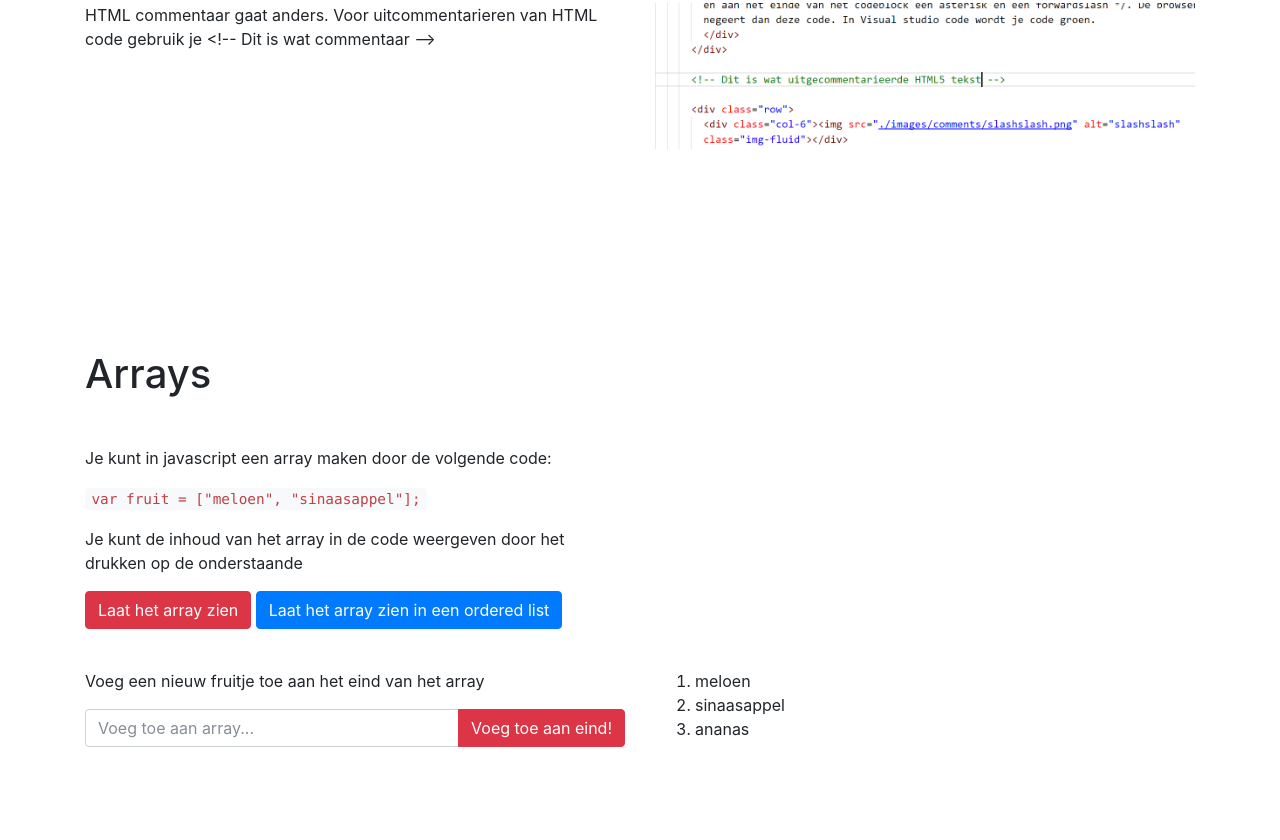
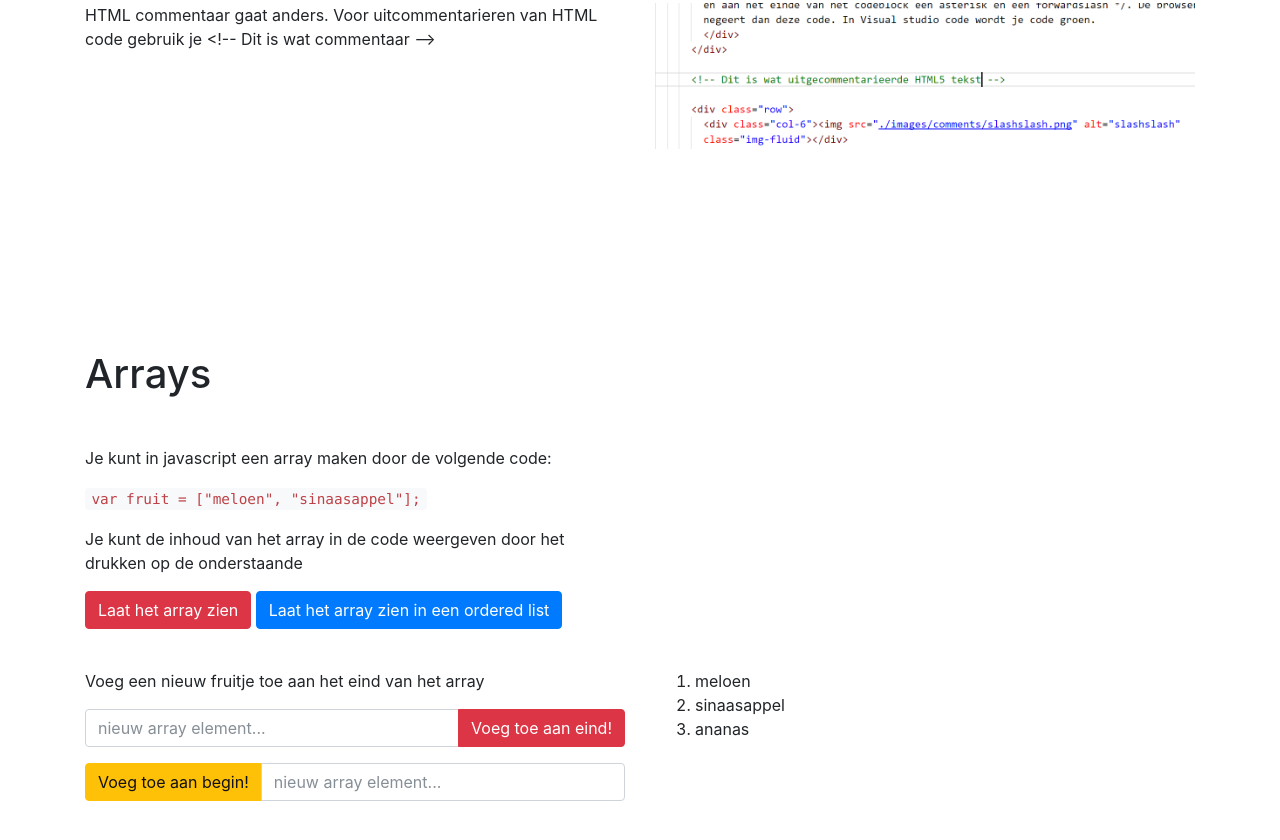
Before and after one commit to rra-am1a-2017/blok2-k-frte-sandbox, a plain HTML site: page index.html in a window 1280 px wide. Shown: the part 2130-2970 px from the top of the page. Drawn offline with nearby package versions, Linux system fonts and the light colour scheme.

Commit message:
week6 array elementen toevoegen

```diff
--- a/index.html
+++ b/index.html
@@ -177,14 +177,26 @@
         <div class="row">
           <div class="col-6">
             <p>Voeg een nieuw fruitje toe aan het eind van het array</p>
+            <p>
               <div class="input-group">
-              <input type="text" class="form-control" placeholder="Voeg toe aan array..." aria-label="Search for..." id="input_push">
+                <input type="text" class="form-control" placeholder="nieuw array element..." aria-label="Search for..." id="input_push">
                 <span class="input-group-btn">
                   <button class="btn btn-danger"
                           type="button"
                           onclick="btn_push();">Voeg toe aan eind!</button>
                 </span>
               </div>
+            </p>
+            <p>
+              <div class="input-group">
+                <span class="input-group-btn">
+                  <button class="btn btn-warning"
+                          type="button"
+                          onclick="btn_unshift();">Voeg toe aan begin!</button>
+                </span>
+                <input type="text" class="form-control" placeholder="nieuw array element..." aria-label="Search for..." id="input_unshift">
+              </div>
+            </p>
           </div>
           <div class="col-6">
             <p id="p_tagAdd"></p>
--- a/js/sandbox.js
+++ b/js/sandbox.js
@@ -71,3 +71,12 @@ function btn_push() {
   p_tagAdd.innerHTML = showArrayForLoop();
   input_push.value = "";
 }
+
+function btn_unshift() {
+  var input_unshift = document.getElementById("input_unshift");
+
+  // info over pushen vind je hier https://www.w3schools.com/js/js_array_methods.asp
+  fruit.unshift(input_unshift.value);
+  p_tagAdd.innerHTML = showArrayForLoop();
+  input_unshift.value = "";
+}
```
Lines whose indentation alone changed are shown as unchanged.
